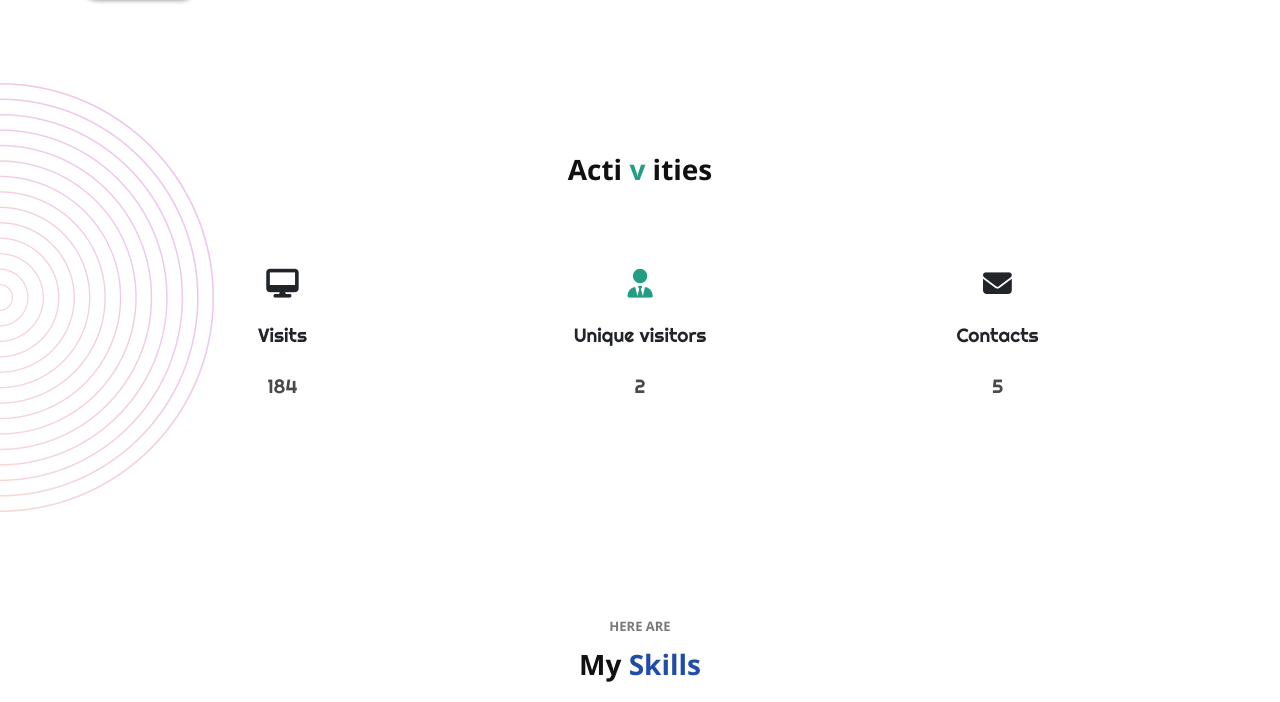
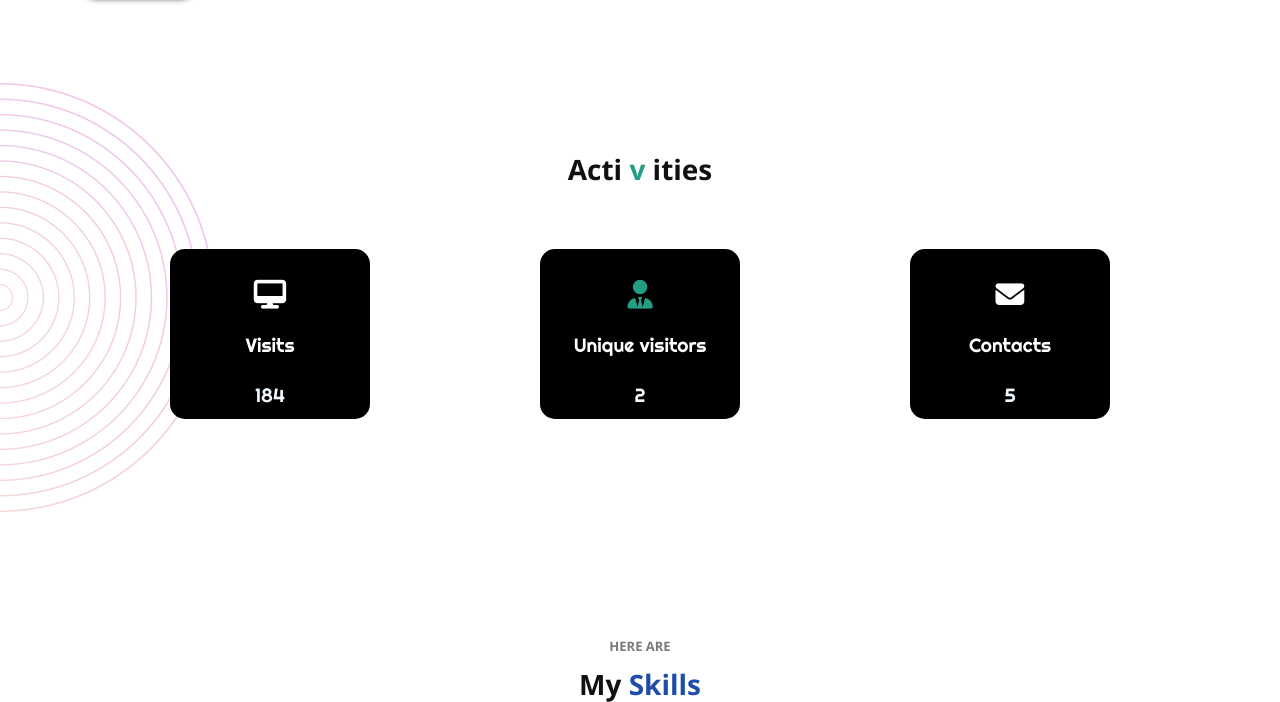
Before and after one commit to Taha-Alsaity/myportfolio, a Django app: page / in a window 1280 px wide. Shown: the part 528-1230 px from the top of the page. Run offline with Django 5.2, Linux system fonts and the light colour scheme; data comes from the database, SQL or seed files in the repository; both versions use the stored data as it was after the commit; some web fonts are replaced.

Commit message:
activities section added with sqlite3 v2

```diff
--- a/portoapp/static/hi/templatemo-eduwell-style.css
+++ b/portoapp/static/hi/templatemo-eduwell-style.css
@@ -1588,13 +1588,14 @@ body {
 
 }
 #activi{
-  justify-content: space-between;
-
-
-  font-weight: 600; width: 150px; height: 150px; align-items: center;display: flex; flex-direction: column;
+  color: white;
+  justify-content: space-around;
+  border-radius: 15px;
+  background-color: #000000;
+  font-weight: 600; width: 200px; height: 170px; align-items: center;display: flex; flex-direction: column;
 }
 #activi:hover{
-  box-shadow: 0px 2px 8px rgba(0, 0, 0, 0.103);
+  box-shadow: 0px 2px 8px rgba(142, 142, 142, 0.103);
   border-radius: 15px;
   transition: 0.2s ease-in;
 }
--- a/portoapp/templates/porttem/index.html
+++ b/portoapp/templates/porttem/index.html
@@ -57,6 +57,7 @@ https://templatemo.com/tm-573-eduwell
 }
 #activi p{
   margin: 0px;
+  color: aliceblue;
 }
 
 
```
Also changed, not shown: db.sqlite3.
